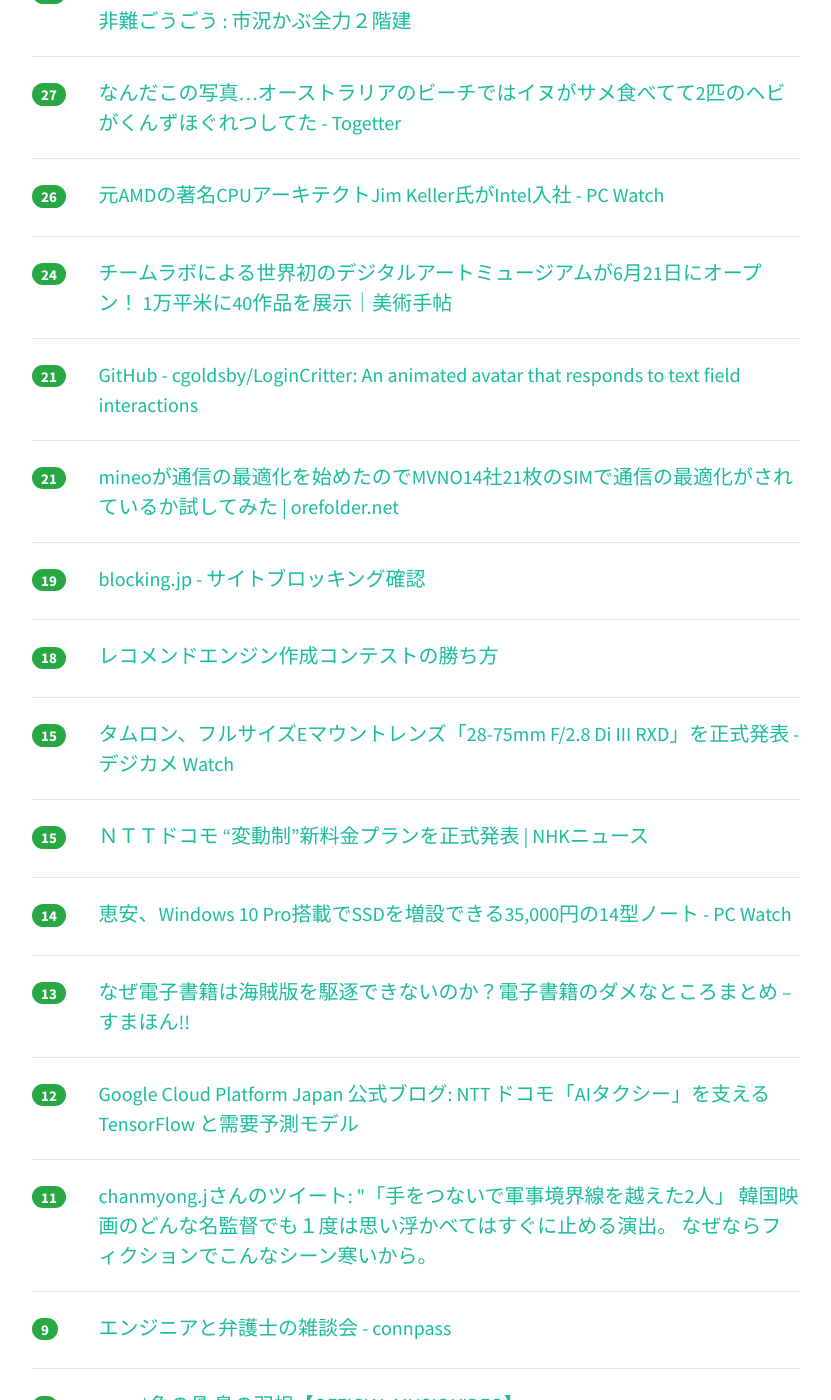
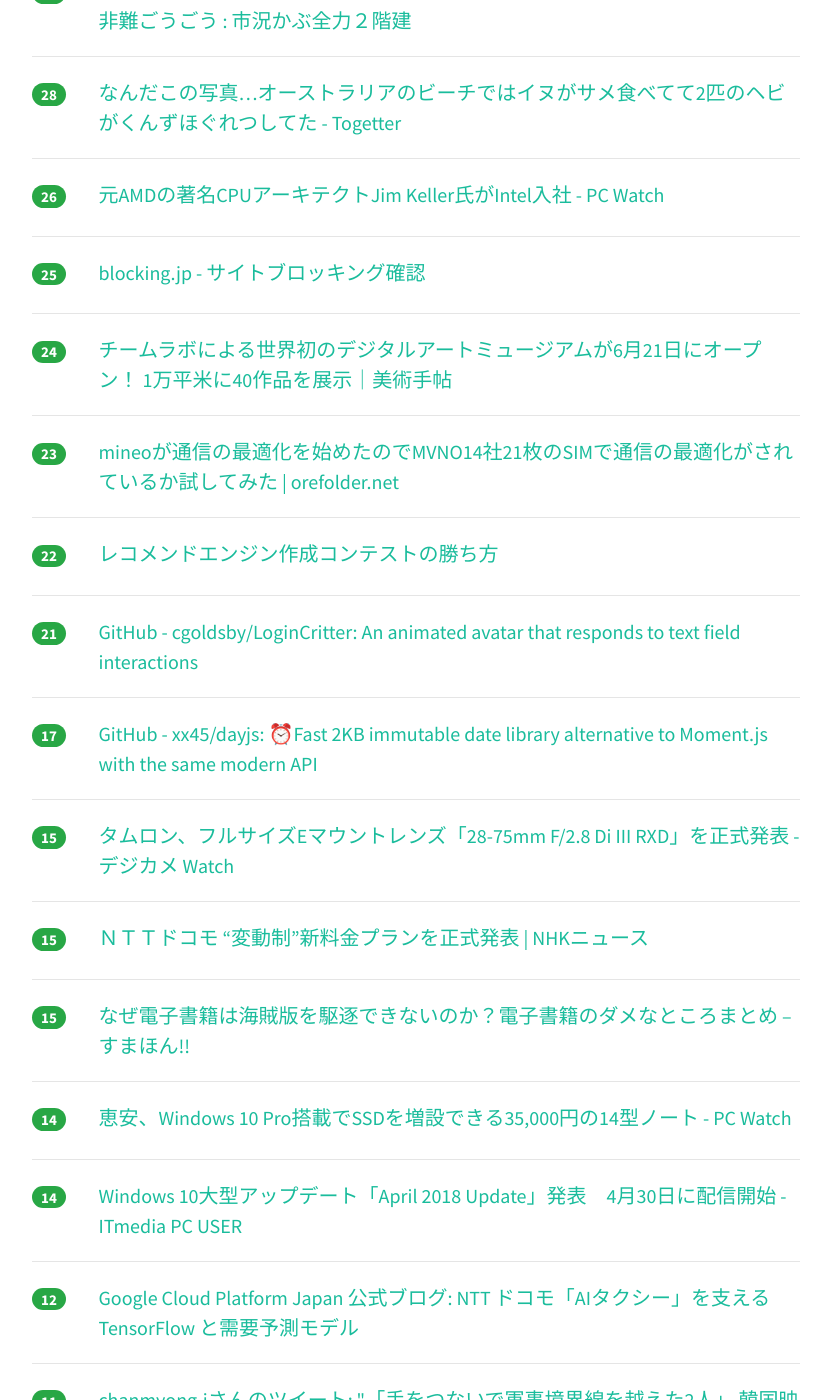
Before and after one commit to yatta47/hatena-matome-site, a Jekyll site: the page built from _posts/2018-04-28-hatena.md, in a window 1280 px wide and 1400 px high, scrolled down 623 px. Shown: the whole window, without its empty margins (224-1055 px from the left). Built offline with Jekyll 4.4.1, drawn with Linux system fonts in a browser that asks for light colours; nearby versions of some CDN libraries; some of the changed text lies outside the part shown.

Commit message:
Updated 2018-04-28

```diff
--- a/_posts/2018-04-28-hatena.md
+++ b/_posts/2018-04-28-hatena.md
@@ -1,28 +1,28 @@
 ---
 layout: post
 title:  "2018-04-28 はてぶIT"
-date:   2018-04-28 09:02:55
+date:   2018-04-28 10:02:04
 tags: [it-hotentry]
 ---
-19 件のデータあり
+22 件のデータあり
 
 <hr><div class="row">
-<div class="col-1"><span class="badge badge-pill badge-success h2">59</span></div>
+<div class="col-1"><span class="badge badge-pill badge-success h2">71</span></div>
 <div class="col-11"><a href='https://gigazine.net/news/20180427-switch-prevent-downgrade-blowing-fuses/' target='_blank'>Nintendo Switchはデバイスを物理的に変更することでシステムソフトウェアのダウングレードを防いでいる - GIGAZINE</a></div>
 </div>
 <hr>
 <div class="row">
-<div class="col-1"><span class="badge badge-pill badge-success h2">31</span></div>
+<div class="col-1"><span class="badge badge-pill badge-success h2">51</span></div>
 <div class="col-11"><a href='http://www.beams.co.jp/company/information/detail/229' target='_blank'>＜BEAMS HEART＞＜BEAMS mini＞プリントTシャツ 販売中止及び商品回収のお知らせ | BEAMS</a></div>
 </div>
 <hr>
 <div class="row">
-<div class="col-1"><span class="badge badge-pill badge-success h2">28</span></div>
+<div class="col-1"><span class="badge badge-pill badge-success h2">30</span></div>
 <div class="col-11"><a href='http://kabumatome.doorblog.jp/archives/65906721.html' target='_blank'>前澤友作のZOZOTOWN、新“ZOZOSUIT”の技術的劣化と外で着づらい水玉化に非難ごうごう : 市況かぶ全力２階建</a></div>
 </div>
 <hr>
 <div class="row">
-<div class="col-1"><span class="badge badge-pill badge-success h2">27</span></div>
+<div class="col-1"><span class="badge badge-pill badge-success h2">28</span></div>
 <div class="col-11"><a href='https://togetter.com/li/1222023' target='_blank'>なんだこの写真…オーストラリアのビーチではイヌがサメ食べてて2匹のヘビがくんずほぐれつしてた - Togetter</a></div>
 </div>
 <hr>
@@ -32,8 +32,23 @@ tags: [it-hotentry]
 </div>
 <hr>
 <div class="row">
+<div class="col-1"><span class="badge badge-pill badge-success h2">25</span></div>
+<div class="col-11"><a href='http://blocking.jp/' target='_blank'>blocking.jp - サイトブロッキング確認</a></div>
+</div>
+<hr>
+<div class="row">
 <div class="col-1"><span class="badge badge-pill badge-success h2">24</span></div>
 <div class="col-11"><a href='https://bijutsutecho.com/news/14713/' target='_blank'>チームラボによる世界初のデジタルアートミュージアムが6月21日にオープン！ 1万平米に40作品を展示｜美術手帖</a></div>
+</div>
+<hr>
+<div class="row">
+<div class="col-1"><span class="badge badge-pill badge-success h2">23</span></div>
+<div class="col-11"><a href='https://www.orefolder.net/blog/2018/04/mineo-data-optimization/' target='_blank'>mineoが通信の最適化を始めたのでMVNO14社21枚のSIMで通信の最適化がされているか試してみた | orefolder.net</a></div>
+</div>
+<hr>
+<div class="row">
+<div class="col-1"><span class="badge badge-pill badge-success h2">22</span></div>
+<div class="col-11"><a href='https://www.slideshare.net/ShunNukui/ss-94997937' target='_blank'>レコメンドエンジン作成コンテストの勝ち方</a></div>
 </div>
 <hr>
 <div class="row">
@@ -42,18 +57,8 @@ tags: [it-hotentry]
 </div>
 <hr>
 <div class="row">
-<div class="col-1"><span class="badge badge-pill badge-success h2">21</span></div>
-<div class="col-11"><a href='https://www.orefolder.net/blog/2018/04/mineo-data-optimization/' target='_blank'>mineoが通信の最適化を始めたのでMVNO14社21枚のSIMで通信の最適化がされているか試してみた | orefolder.net</a></div>
-</div>
-<hr>
-<div class="row">
-<div class="col-1"><span class="badge badge-pill badge-success h2">19</span></div>
-<div class="col-11"><a href='http://blocking.jp/' target='_blank'>blocking.jp - サイトブロッキング確認</a></div>
-</div>
-<hr>
-<div class="row">
-<div class="col-1"><span class="badge badge-pill badge-success h2">18</span></div>
-<div class="col-11"><a href='https://www.slideshare.net/ShunNukui/ss-94997937' target='_blank'>レコメンドエンジン作成コンテストの勝ち方</a></div>
+<div class="col-1"><span class="badge badge-pill badge-success h2">17</span></div>
+<div class="col-11"><a href='https://github.com/xx45/dayjs' target='_blank'>GitHub - xx45/dayjs: ⏰Fast 2KB immutable date library alternative to Moment.js with the same modern API</a></div>
 </div>
 <hr>
 <div class="row">
@@ -67,13 +72,18 @@ tags: [it-hotentry]
 </div>
 <hr>
 <div class="row">
+<div class="col-1"><span class="badge badge-pill badge-success h2">15</span></div>
+<div class="col-11"><a href='https://smhn.info/201804-denshi-shoseki-no-damena-tokoro-matome' target='_blank'>なぜ電子書籍は海賊版を駆逐できないのか？電子書籍のダメなところまとめ – すまほん!!</a></div>
+</div>
+<hr>
+<div class="row">
 <div class="col-1"><span class="badge badge-pill badge-success h2">14</span></div>
 <div class="col-11"><a href='https://pc.watch.impress.co.jp/docs/news/1119691.html' target='_blank'>恵安、Windows 10 Pro搭載でSSDを増設できる35,000円の14型ノート - PC Watch</a></div>
 </div>
 <hr>
 <div class="row">
-<div class="col-1"><span class="badge badge-pill badge-success h2">13</span></div>
-<div class="col-11"><a href='https://smhn.info/201804-denshi-shoseki-no-damena-tokoro-matome' target='_blank'>なぜ電子書籍は海賊版を駆逐できないのか？電子書籍のダメなところまとめ – すまほん!!</a></div>
+<div class="col-1"><span class="badge badge-pill badge-success h2">14</span></div>
+<div class="col-11"><a href='http://www.itmedia.co.jp/pcuser/articles/1804/28/news016.html' target='_blank'>Windows 10大型アップデート「April 2018 Update」発表　4月30日に配信開始 - ITmedia PC USER</a></div>
 </div>
 <hr>
 <div class="row">
@@ -87,6 +97,11 @@ tags: [it-hotentry]
 </div>
 <hr>
 <div class="row">
+<div class="col-1"><span class="badge badge-pill badge-success h2">11</span></div>
+<div class="col-11"><a href='http://www.4gamer.net/games/407/G040734/20180424078/' target='_blank'>「Nintendo Labo」親子体験記【応用編】。旗上げゲームから剣道マシンまで，「こんなの作りたい」をToy-Conガレージで形にしてみた - 4Gamer.net</a></div>
+</div>
+<hr>
+<div class="row">
 <div class="col-1"><span class="badge badge-pill badge-success h2">9</span></div>
 <div class="col-11"><a href='https://connpass.com/event/86371/' target='_blank'>エンジニアと弁護士の雑談会 - connpass</a></div>
 </div>
@@ -97,7 +112,7 @@ tags: [it-hotentry]
 </div>
 <hr>
 <div class="row">
-<div class="col-1"><span class="badge badge-pill badge-success h2">7</span></div>
+<div class="col-1"><span class="badge badge-pill badge-success h2">9</span></div>
 <div class="col-11"><a href='https://blogs.windows.com/japan/2018/04/27/windows10_april_2018_update_announcing/' target='_blank'>Windows 10 April 2018 Update を発表 - Windows Blog for JapanWindows Blog for Japan</a></div>
 </div>
 <hr>
```
